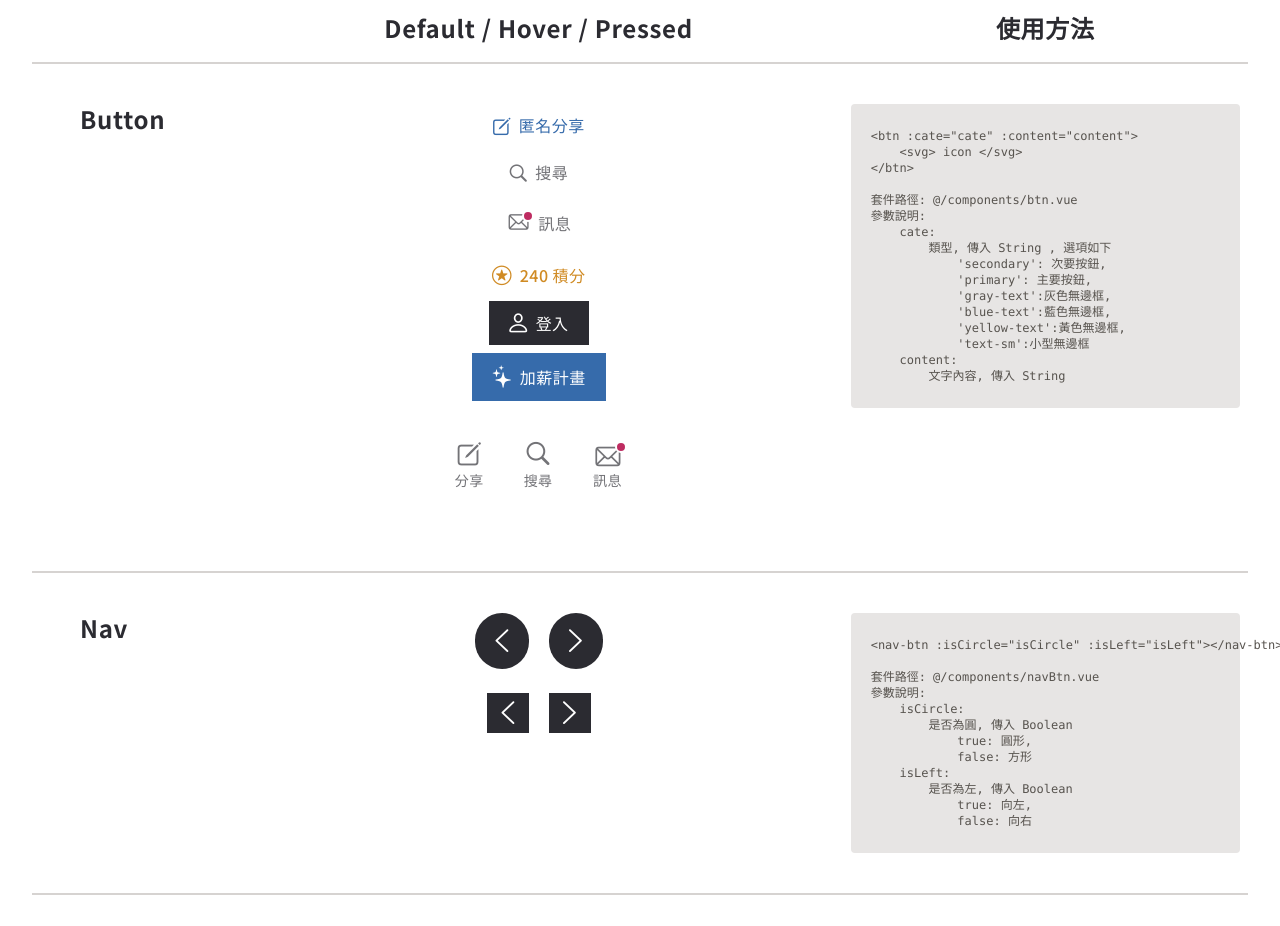
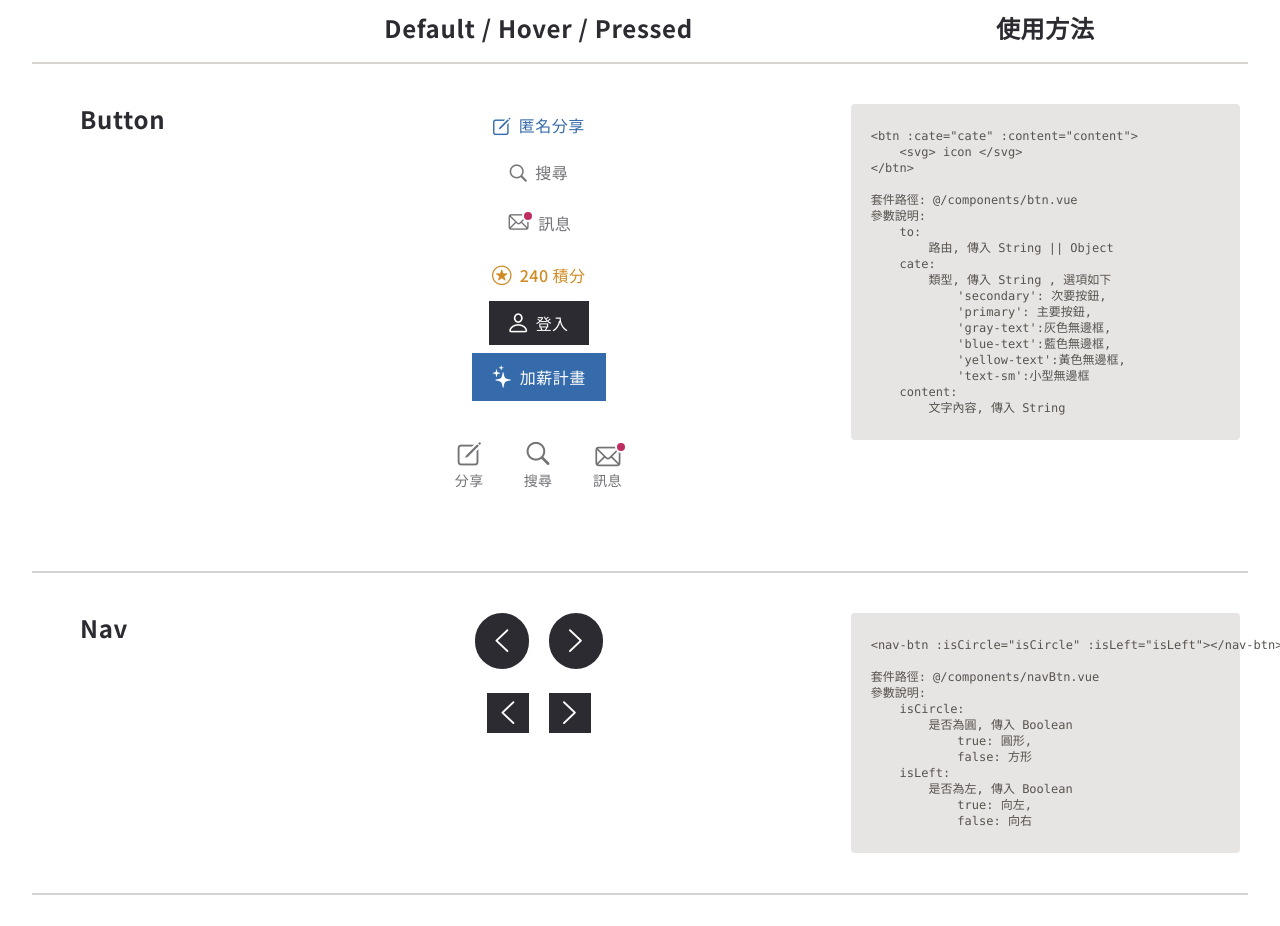
Before and after one commit to North-Cat/true-salary-story-client, a Nuxt app: page /guildline in a window 1280 px wide. Shown: the part 1140-2066 px from the top of the page. Built offline with nearby package versions, Linux system fonts and the light colour scheme.

Commit message:
feat: 新增 btn 參數

```diff
--- a/components/btn.vue
+++ b/components/btn.vue
@@ -51,8 +51,8 @@ export default {
             type: String,
         },
         to: {
-            type: String,
-            default: '/',
+            type: [String, Object],
+            default: '/' ,
         }
     },
 };
--- a/pages/guildline.vue
+++ b/pages/guildline.vue
@@ -335,6 +335,8 @@
 
 套件路徑: @/components/btn.vue
 參數說明:
+    to:
+        路由, 傳入 String || Object
     cate:
         類型, 傳入 String , 選項如下
             'secondary': 次要按鈕,
```
